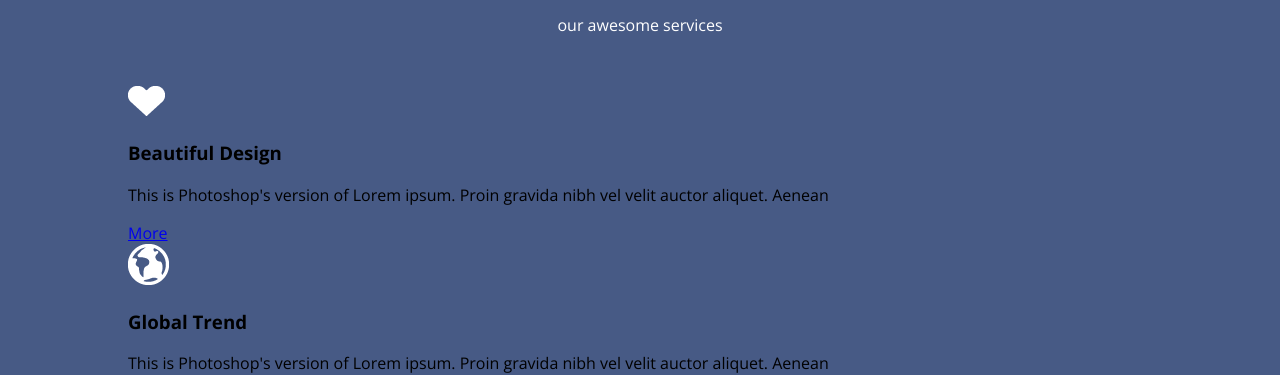
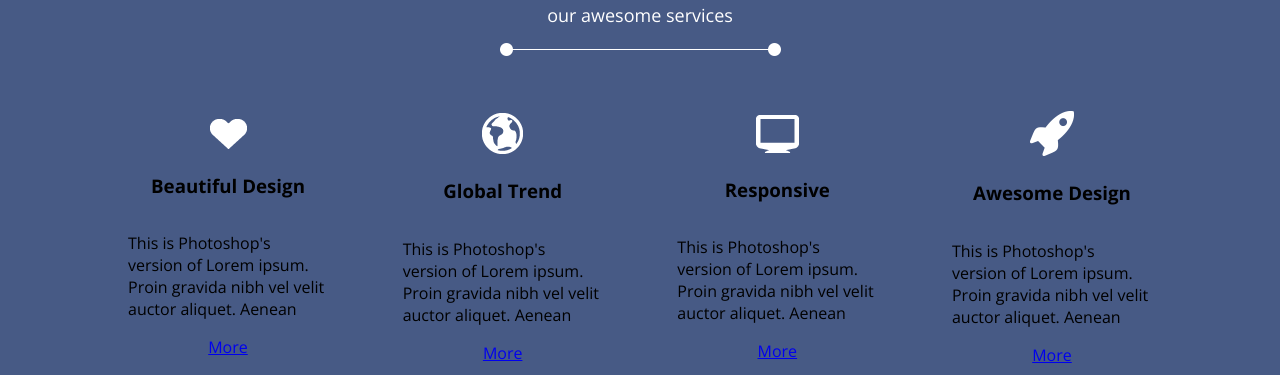
Before and after one commit to igor06brw/weekly-webdev-challenge-5, a website: page index.html in a window 1280 px wide. Shown: the part 579-954 px from the top of the page. Drawn offline with nearby package versions, Linux system fonts and the light colour scheme.

Commit message:
Continue website
Styles services - unfinished

```diff
--- a/app/styles/main.scss
+++ b/app/styles/main.scss
@@ -123,15 +123,32 @@ body {
     .main {
         .article {
             padding: 50px 10% 80px;
+            display: flex;
+            align-items: center;
+            flex-wrap: wrap;
+            justify-content: space-between;
             .article__header {
                 color: #fff;
                 text-align: center;
                 margin-bottom: 50px;
+                width: 100%;
+
                 .article__title {
                     font-size: 30px;
                     margin: 0 0 5px;
                 }
+                .article__desc {
+                    font-size: 18px;
+                    margin: 0 0 12px 0;
+                }
             }
+        }
+        .section-services {
+            display: flex;
+            width: 200px;
+            flex-direction: column;
+            align-items: center;
+
         }
 
 
--- a/index.html
+++ b/index.html
@@ -33,7 +33,7 @@
                 <a href="#" class="link-more button-red">More</a>
             </div>
             <div class="header__image">
-                <img src="dist/img/img_slider.png" alt="" class="header__img">
+                <img src="./dist/img/img_slider.png" alt="" class="header__img">
             </div>
     </header>
     <main class="main">
@@ -41,30 +41,31 @@
             <header class="article__header">
                 <h2 class="article__title">Our Services</h2>
                 <p class="article__desc">our awesome services</p>
+                <img src="./dist/img/separator_white.png">
             </header>
             <section class="section-services">
-                <div class="image-container"><img src="img/heart.png" alt="#"></div>
+                <div class="image-container"><img src="./dist/img/heart.png" alt="#"></div>
                 <h3 class="section__heading">Beautiful Design</h3>
                 <p class="paragraph">This is Photoshop's version of Lorem ipsum. Proin gravida nibh vel velit auctor aliquet. Aenean</p>
-                <a href="#" class="button_red">More</a>
+                <a href="#" class="button-red">More</a>
             </section>
             <section class="section-services">
-                <div class="image-container"><img src="img/globe.png" alt="#"></div>
+                <div class="image-container"><img src="./dist/img/globe.png" alt="#"></div>
                 <h3 class="section__heading">Global Trend</h3>
                 <p class="paragraph">This is Photoshop's version of Lorem ipsum. Proin gravida nibh vel velit auctor aliquet. Aenean</p>
-                <a href="#" class="button_red">More</a>
+                <a href="#" class="button-red">More</a>
             </section>
             <section class="section-services">
-                <div class="image-container"><img src="img/rwd.png" alt="#"></div>
-                <h3 class="section__heading">Responsive/h3>
+                <div class="image-container"><img src="./dist/img/monitor.png" alt="#"></div>
+                <h3 class="section__heading">Responsive</h3>
                 <p class="paragraph">This is Photoshop's version of Lorem ipsum. Proin gravida nibh vel velit auctor aliquet. Aenean</p>
-                <a href="#" class="button_red">More</a>
+                <a href="#" class="button-red">More</a>
             </section>
             <section class="section-services">
-                <div class="image-container"><img src="img/ship.png" alt="#"></div>
+                <div class="image-container"><img src="./dist/img/rocket.png" alt="#"></div>
                 <h3 class="section__heading">Awesome Design</h3>
                 <p class="paragraph">This is Photoshop's version of Lorem ipsum. Proin gravida nibh vel velit auctor aliquet. Aenean</p>
-                <a href="#" class="button_red">More</a>
+                <a href="#" class="button-red">More</a>
             </section>
         </article>
         <article class="article article-work">
@@ -103,7 +104,7 @@
                         <div class="image"></div>
                         <figcaption class="figcaption">
                             <h4 class="portfolio-item__heading">Macankumbang</h4>
-                            <p class="paragraph">This is Photoshop's version of Lorem Ipsum. Proin gravida nibh vel velit auctor aliquet. Aenean sollicitudin, lorem quis bibendum auctor, nisi elit consequat</p>
+                            <p class="paragraph">This is Photoshop's version of Lorem Ipsum. Proin gravida nibh vel velit auctor aliquet. Aenean sollicitudin, lorem quis bibendum auctor, nisi elit co5nsequat</p>
                             <a href="#" class="link_eye"><img src="img/eye.png" alt="show"></a>
                         </figcaption>
                     </figure>
```
Also changed, not shown: package.json (+6 -4 lines), dist/main.css, 1 other file.
